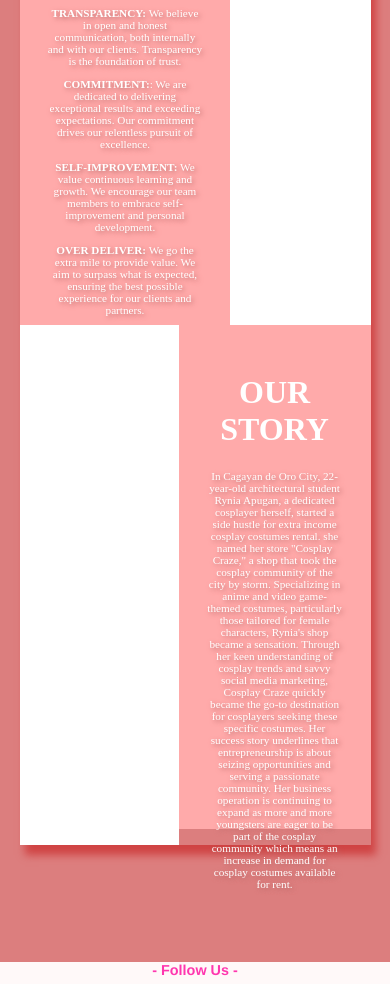
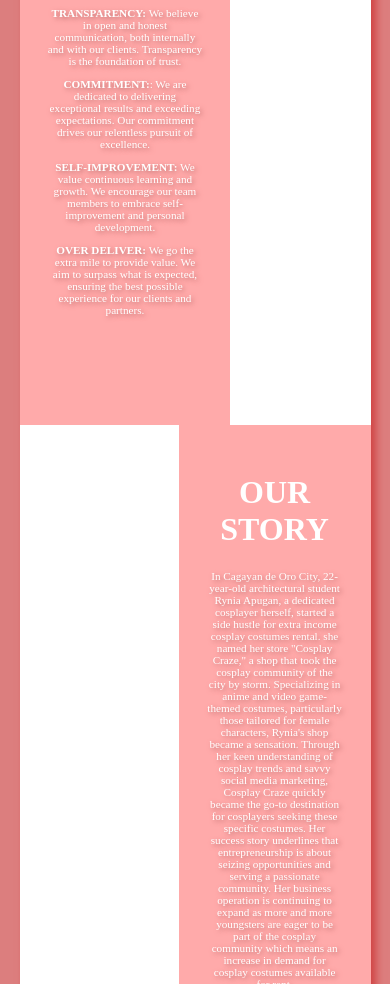
Before and after one commit to cosplaycraze/cosplaycraze, a plain HTML site: page aboutUs.html in a window 390 px wide. Shown: the part 400-1384 px from the top of the page. Drawn offline with Linux system fonts and the light colour scheme.

Commit message:
Update aboutUs.css
Copy pasted about us designs

```diff
--- a/aboutUs.css
+++ b/aboutUs.css
@@ -264,7 +264,7 @@ body {
         }
 
         header p {
-            font-size: 0.5rem;
+            font-size: 0.6rem;
             color: white;
             text-decoration: none;
         }
@@ -305,7 +305,7 @@ body {
         .main-container {
             margin-top: 3%;
             margin-left: 5%;
-            height: 1020px;
+            height: 1200px;
             width: 90%;
             display: flex;
             flex-direction: column;
@@ -315,7 +315,7 @@ body {
         }
 
         .first-container {
-            height: 500px;
+            height: 600px;
             width: 100%;
             display: flex;
             flex-direction: row;
@@ -327,7 +327,7 @@ body {
         }
 
         .item-1 {
-            height: 510px;
+            height: 600px;
             /* width: 68%; */
             width: 100%;
             background-color: rgb(255, 170, 170);
@@ -336,13 +336,13 @@ body {
         }
 
         .item-2 {
-            height: 510px;
+            height: 600px;
             width: 100%;
             background-color: white;
         }
 
         .second-container {
-            height: 510px;
+            height: 600px;
             width: auto;
             display: flex;
             flex-direction: row;
@@ -356,13 +356,13 @@ body {
         }
 
         .item-3 {
-            height: 520px;
+            height: 600px;
             width: 100%;
             background-color: white;
         }
 
         .item-4 {
-            height: 448px;
+            height: 536px;
             /* width: 68%; */
             width: 85.3%;
             background-color: rgb(255, 170, 170);
@@ -372,9 +372,9 @@ body {
         /* FOOTER */
 
     footer {
-        height: 170px;
+        height: 120px;
         width: auto;
-        background-color: rgb(255, 249, 249);
+        /* background-color: rgb(255, 249, 249); */
         margin-top: 30%;
     }
 
@@ -390,6 +390,7 @@ body {
 
     .socials {
         width: auto;
+        margin-top: -100px;
     }
 
     .socials img {
@@ -405,4 +406,5 @@ body {
         text-align: center;
         font-family:'Franklin Gothic Medium', 'Arial Narrow', Arial, sans-serif;
     }
+
 }
```
